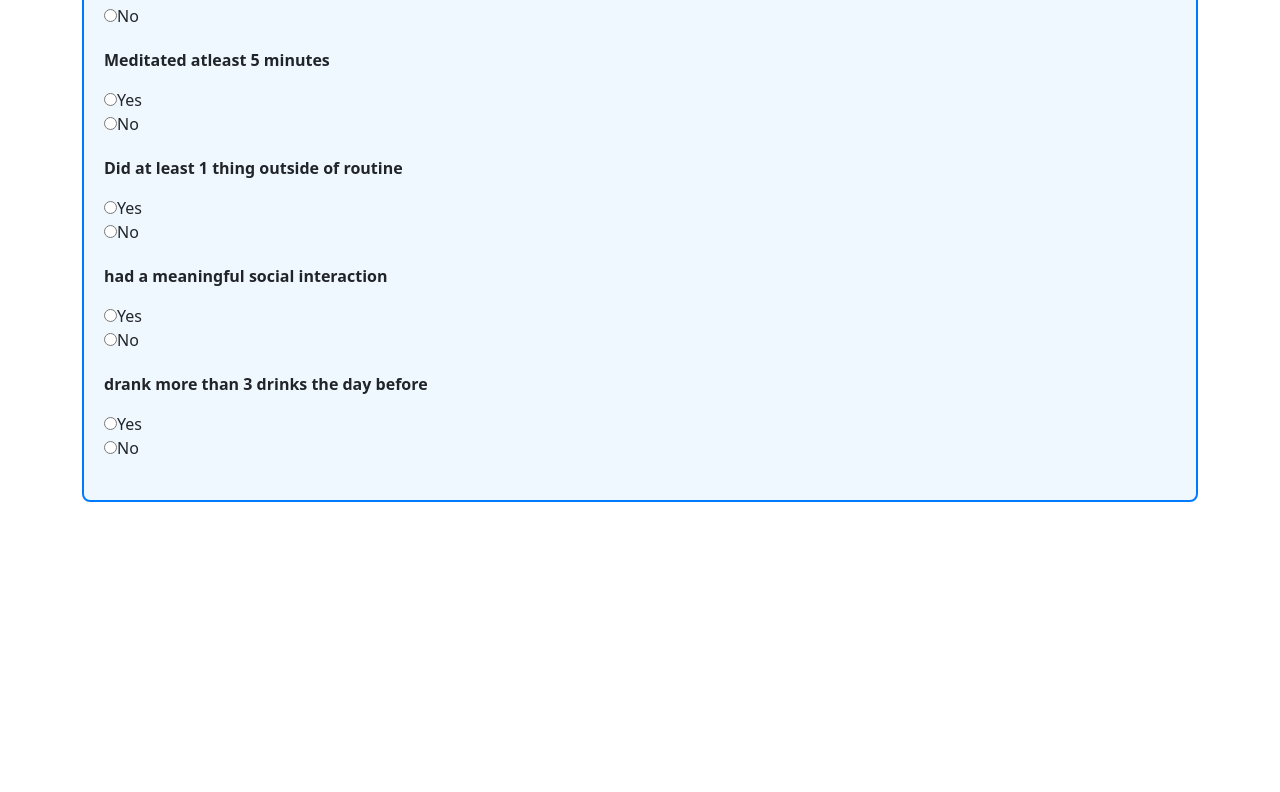
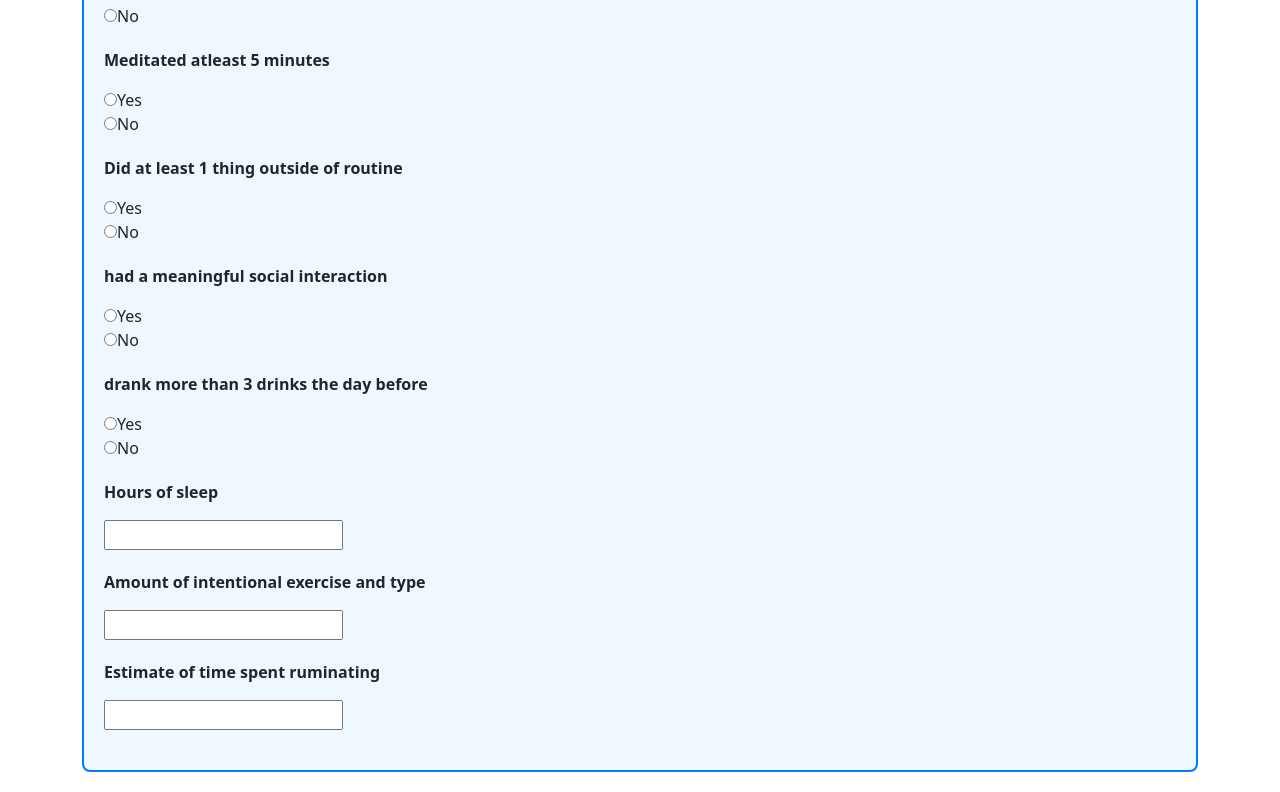
Before and after one commit to emilebilodeau/survey-creation-app, a React (Vite) app in the folder mood/: page /form in a window 1280 px wide. Shown: the part 492-1284 px from the top of the page. Before the commit the page ends 1014 px from the top, so only its background shows below. Built offline with nearby package versions, Linux system fonts and the light colour scheme.

Commit message:
added text questions to form

```diff
--- /dev/null
+++ b/mood/src/components/TextQ.tsx
@@ -0,0 +1,29 @@
+import React, { useState } from "react";
+
+interface Props {
+  question: string;
+}
+
+const TextQ = ({ question }: Props) => {
+  let [inputValue, setInputValue] = useState("");
+
+  let changeText = (event: any) => {
+    const newValue = event.target.value;
+    setInputValue(newValue);
+  };
+
+  return (
+    <div className="question">
+      <p>{question}</p>
+      <input
+        type="text"
+        id={`text-${question}`}
+        name={`answer-${question}`}
+        onChange={changeText}
+        value={inputValue}
+      ></input>
+    </div>
+  );
+};
+
+export default TextQ;
--- a/mood/src/pages/Form.tsx
+++ b/mood/src/pages/Form.tsx
@@ -1,5 +1,6 @@
 import React from "react";
 import YesNoQ from "../components/YesNoQ";
+import TextQ from "../components/TextQ";
 
 const Form = () => {
   // NOTE: hard coding these questions for now, not sure where i should put them
@@ -13,6 +14,12 @@ const Form = () => {
     "Did at least 1 thing outside of routine",
     "had a meaningful social interaction",
     "drank more than 3 drinks the day before",
+  ];
+
+  let textQuestions = [
+    "Hours of sleep",
+    "Amount of intentional exercise and type",
+    "Estimate of time spent ruminating",
   ];
 
   return (
@@ -67,6 +74,9 @@ const Form = () => {
         {yesNoQuestions.map((item, index) => (
           <YesNoQ question={item} key={index} />
         ))}
+        {textQuestions.map((item, index) => (
+          <TextQ question={item} key={index} />
+        ))}
       </div>
     </>
   );
```
